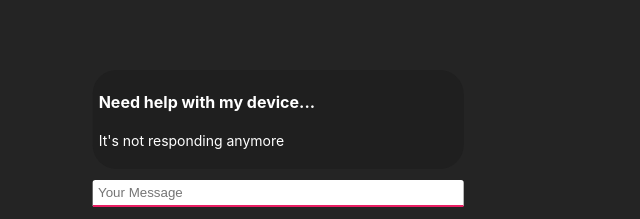
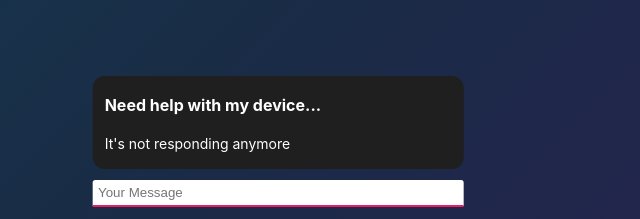
Before and after one commit to Sefirott/glov-frontEnd-caseStudy, a React (Vite) app: page / in a window 1280 px wide. Shown: the part 531-750 px from the top of the page, without its empty margins (362-1002 px from the left). Built offline with nearby package versions, Linux system fonts and the light colour scheme; no server answers.

Commit message:
feat: css styling adjustments

```diff
--- a/src/App.css
+++ b/src/App.css
@@ -86,8 +86,8 @@ body {
 
 .quickReply {
   background-color: #1f1f1f;
-  border-radius: 24px;
-  padding: 4px 6px;
+  border-radius: 12px;
+  padding: 1px 12px;
   margin-bottom: 10px;
   transition: background-color 0.3s;
 }
--- a/src/App.tsx
+++ b/src/App.tsx
@@ -102,7 +102,7 @@ const App = () => {
       ))}
 
       <div className="userResponse">
-        {!clicked && (
+        {responses.length === 0 && (
           <div
             className="quickReply"
             onClick={(e) => {
--- a/src/index.css
+++ b/src/index.css
@@ -4,7 +4,15 @@
   font-weight: 400;
   color-scheme: light dark;
   color: rgba(255, 255, 255, 0.87);
-  background-color: #242424;
+  background: -webkit-linear-gradient(
+    -45deg,
+    #183850 0,
+    #183850 25%,
+    #192c46 50%,
+    #22254c 75%,
+    #22254c 100%
+  );
+  background-repeat: no-repeat;
   font-synthesis: none;
   text-rendering: optimizeLegibility;
   -webkit-font-smoothing: antialiased;
```
